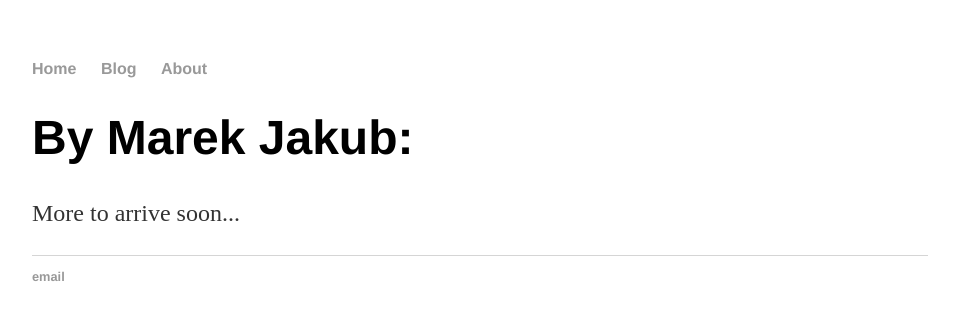
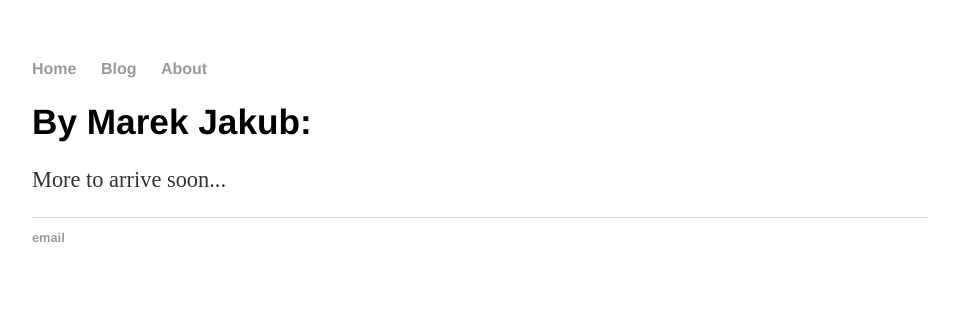
Before and after one commit to marek-jakub/marek-jakub.github.io, a Jekyll site: the page built from index.html, in a window 1280 px wide. Shown: the top 320 px of the page, without its empty margins (160-1119 px from the left). Built offline with Jekyll 4.4.1, drawn with Linux system fonts in a browser that asks for light colours.

Commit message:
Changing font size of paragrapsh, links, headers.

```diff
--- a/css/main.css
+++ b/css/main.css
@@ -20,12 +20,12 @@ a:hover {
     text-decoration: underline;
 }
 h1 {
-    font-size: 3em;
+    font-size: 2.2em;
     font-family:'Helvetica', 'Arial', 'Sans-Serif';
 }
 p {
-    font-size: 1.5em;
-    line-height: 1.4em;
+    font-size: 1.4em;
+    line-height: 1.3em;
     color: #333;
 }
 footer {
@@ -35,7 +35,7 @@ footer {
 
 ul.posts {
     margin: 20px auto 40px;
-    font-size: 1.5em;
+    font-size: 1.4em;
 }
 
 ul.posts li {
```
